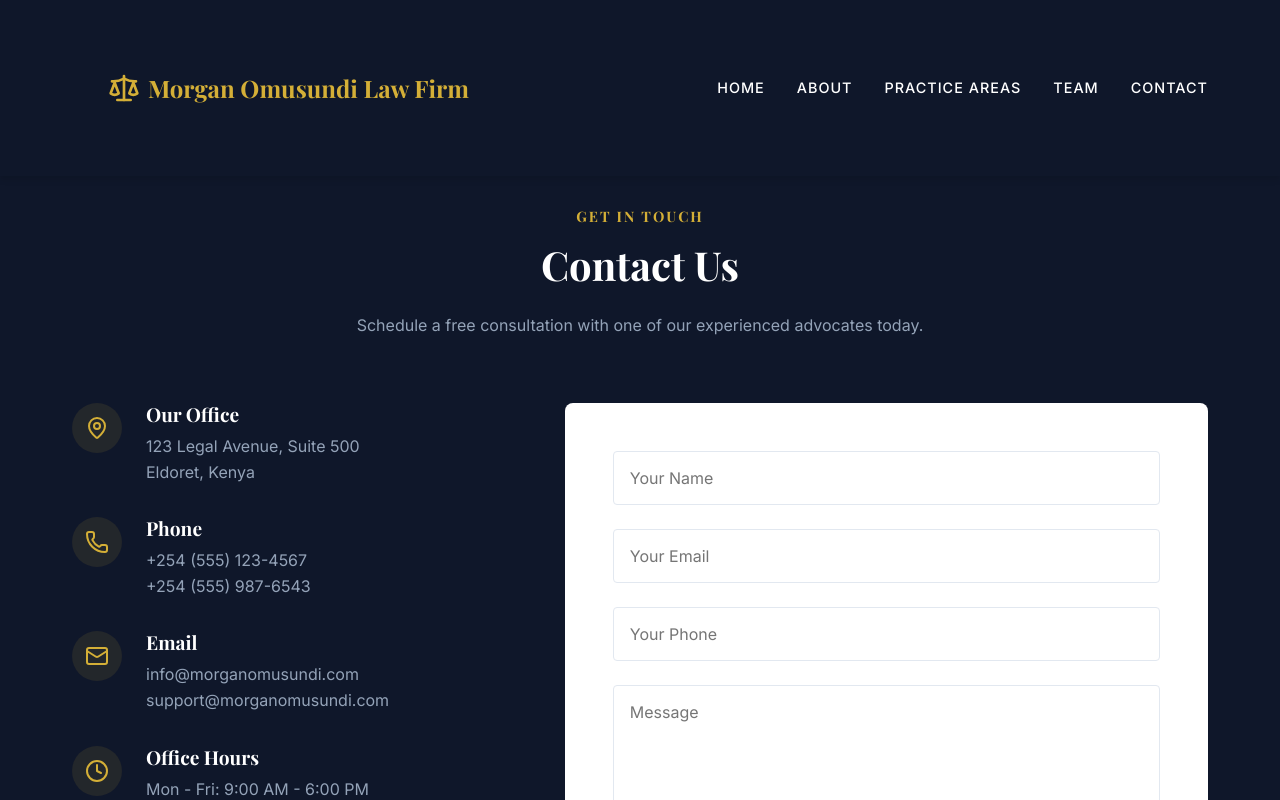
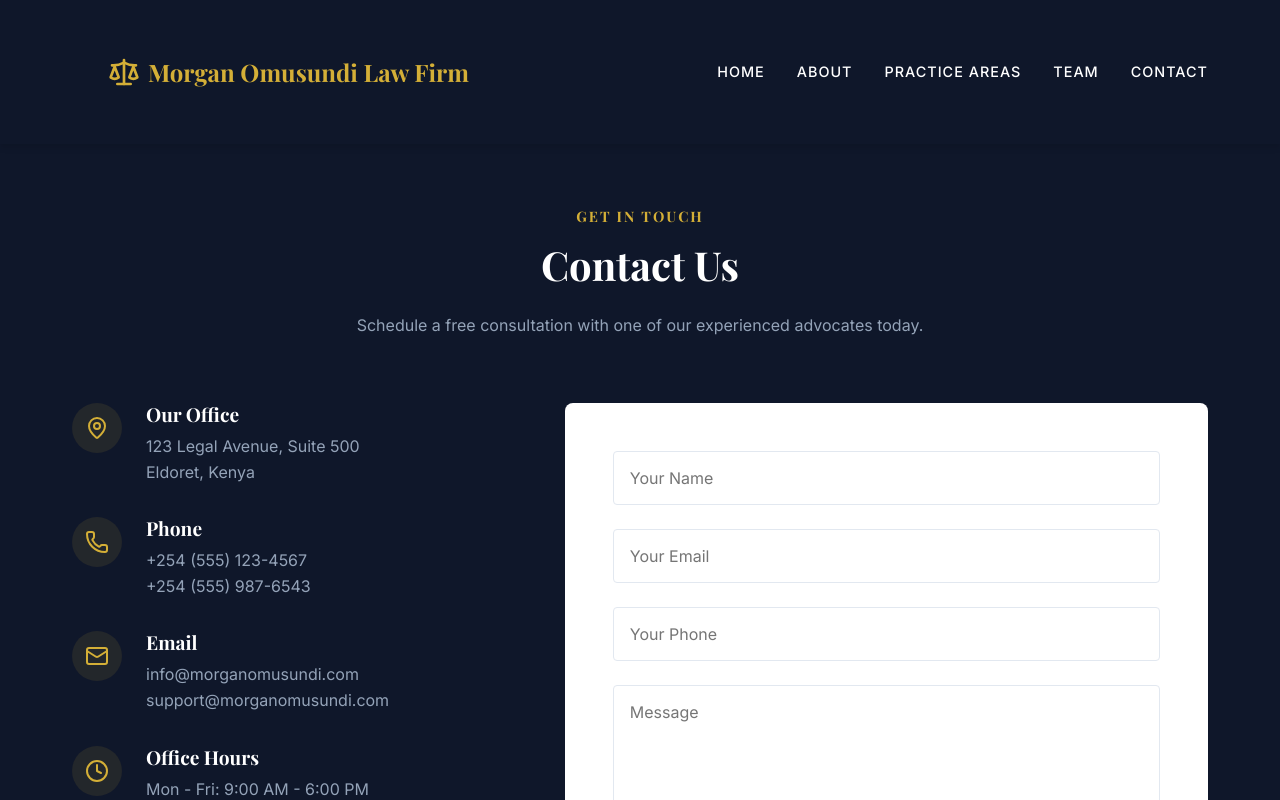
Before and after one commit to adagala/molf, a React (Vite) app: page /contact in a window 1280 px wide. Shown: the top 800 px of the page. Built offline with nearby package versions, Linux system fonts and the light colour scheme; a web font is replaced by a local one.

Commit message:
refactor(Header.css): remove padding from header styles and ensure consistent margin

```diff
--- a/src/components/Header.css
+++ b/src/components/Header.css
@@ -4,7 +4,6 @@
   left: 0;
   width: 100%;
   z-index: 1000;
-  /* padding: 1.5rem 0; */
   transition: all 0.3s ease;
   background-color: transparent;
   color: var(--color-white);
@@ -12,7 +11,6 @@
 
 .header.scrolled {
   background-color: var(--color-primary);
-  /* padding: 1rem 0; */
   box-shadow: 0 4px 6px rgba(0, 0, 0, 0.1);
 }
 
@@ -20,6 +18,7 @@
   display: flex;
   justify-content: space-between;
   align-items: center;
+  margin: 0 auto;
 }
 
 .logo {
```
